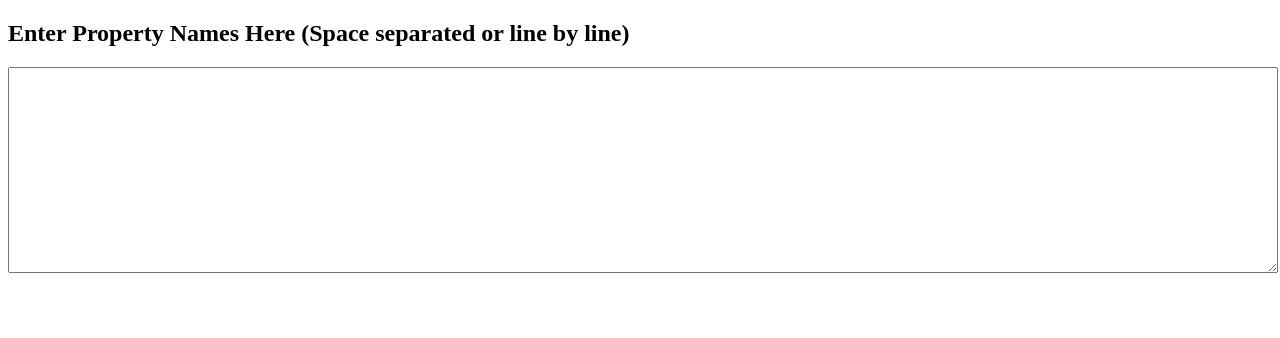
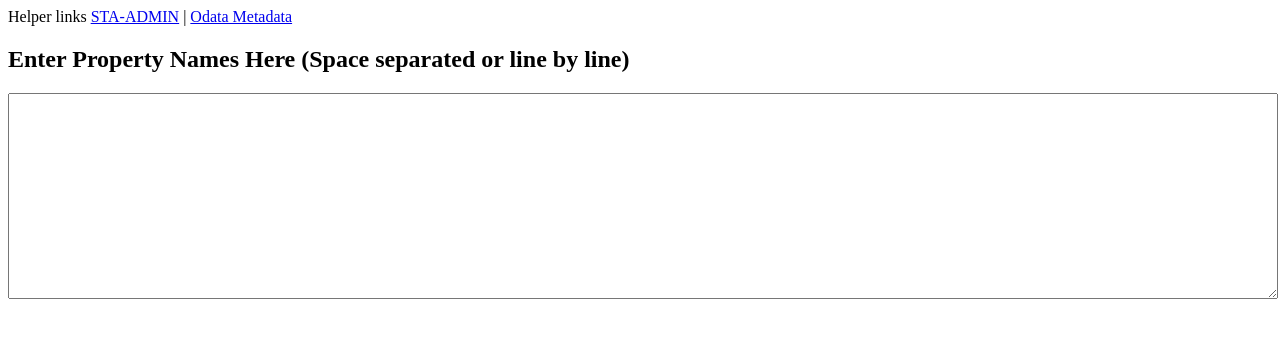
Before and after one commit to IPORipo/property-finder, a website built with Vite: page index.html in a window 1280 px wide. Built offline with nearby package versions, Linux system fonts and the light colour scheme.

Commit message:
add helper links

```diff
--- a/index.html
+++ b/index.html
@@ -21,6 +21,10 @@
     </style>
   </head>
   <body>
+    Helper links
+    <a target="_blank" href="https://dev-app.admin.sellthru-analytics.com"> STA-ADMIN</a>  |
+    <a target="_blank" href="https://api-v2.dev.sellthru-analytics.com/odata/$metadata"> Odata Metadata</a>
+
     <h2>Enter Property Names Here (Space separated or line by line)</h2>
     <textarea id="propertyNames" rows="4" cols="50"></textarea>
 
```
